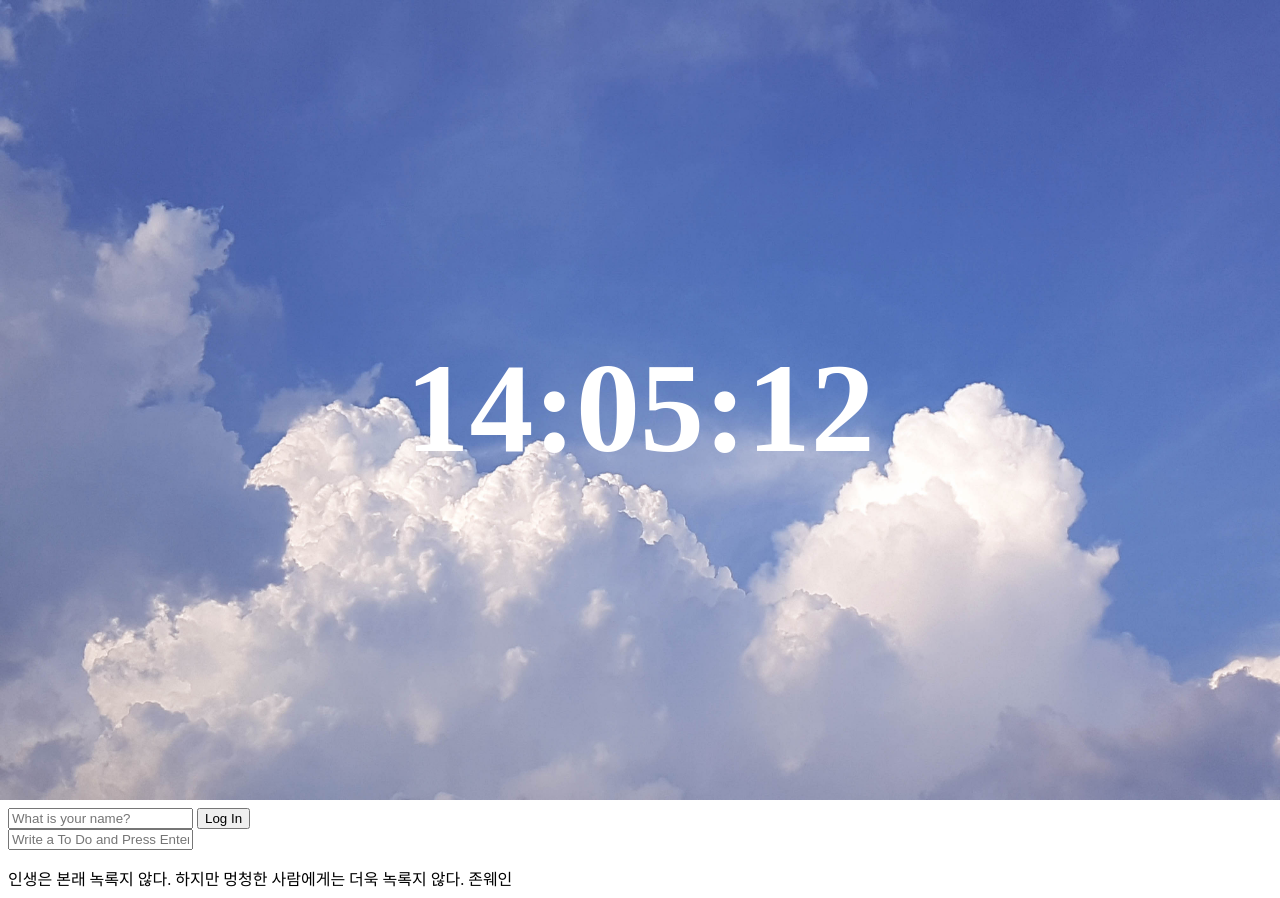
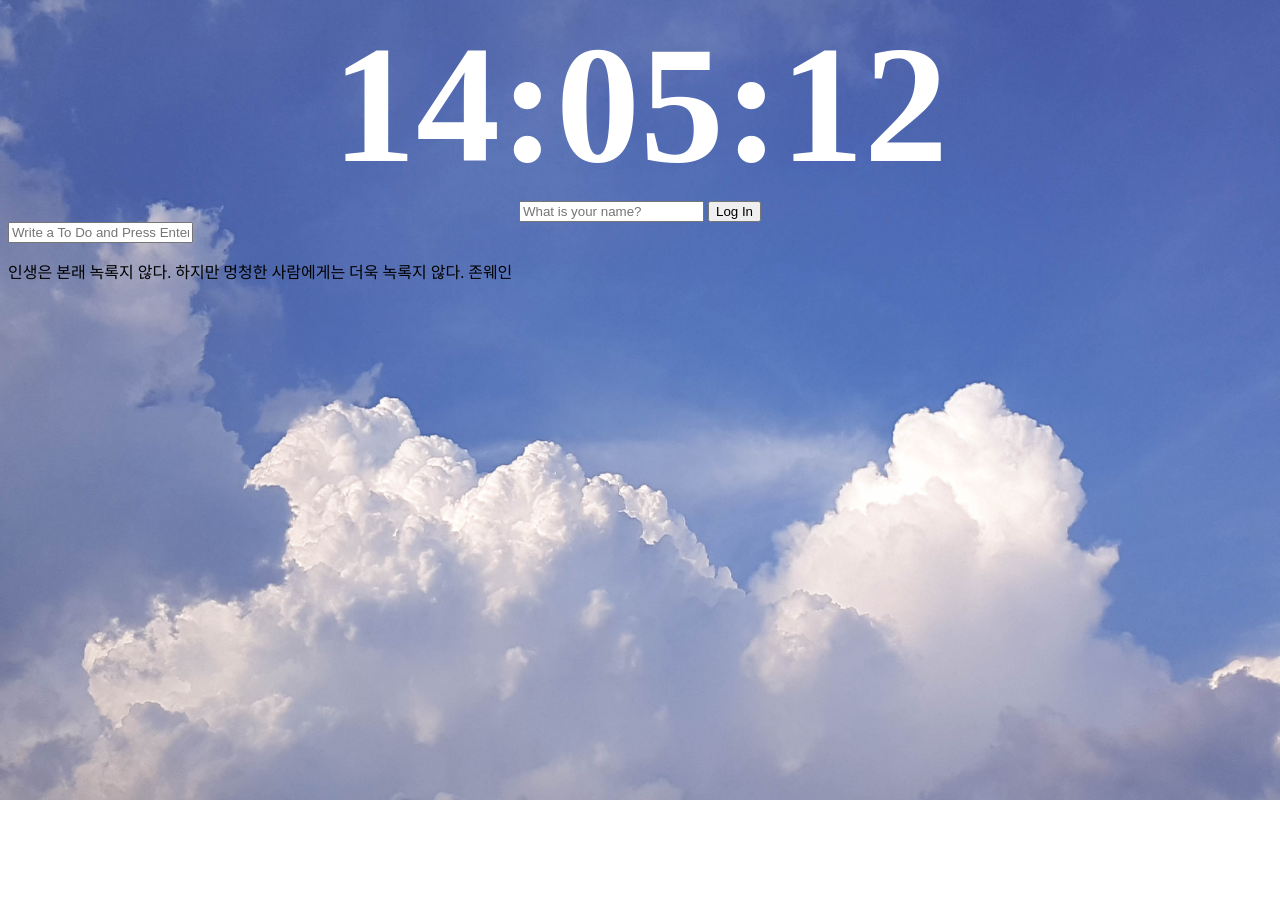
Before and after one commit to 2-Jihee/Momentum-App, a plain HTML site: page index.html in a window 1280 px wide. After the commit the page ends 800 px from the top, so only its background shows below. Drawn offline with Linux system fonts and the light colour scheme.

Commit message:
styling center contents

```diff
--- a/CSS/style.css
+++ b/CSS/style.css
@@ -11,12 +11,21 @@ img {
     z-index: -1;
 }
 
-#clock {
+.center-contents{
     display: flex;
+    flex-direction: column;
     justify-content: center;
     align-items: center;
-    min-height: 100vh;
+}
+
+#clock {
     margin: 0;
     color: white;
-    font-size: 8rem;
+    font-size: 1050%;
+
 }
+
+#greeting {
+    color: white;
+    font-size: 54px;
+}
--- a/index.html
+++ b/index.html
@@ -8,6 +8,7 @@
     <title>Momentum App</title>
 </head>
 <body>
+    <div class="center-contents">
         <h2 id="clock">00:00:00</h2>
         <form class="hidden" id="login-form">
             <input
@@ -18,6 +19,7 @@
             <button>Log In</button>
         </form>
         <h1 class="hidden" id="greeting"></h1>
+    </div>
     <form id="todo-form">
         <input type="text" placeholder="Write a To Do and Press Enter" required/>
     </form>
```
Lines whose indentation alone changed are shown as unchanged.
